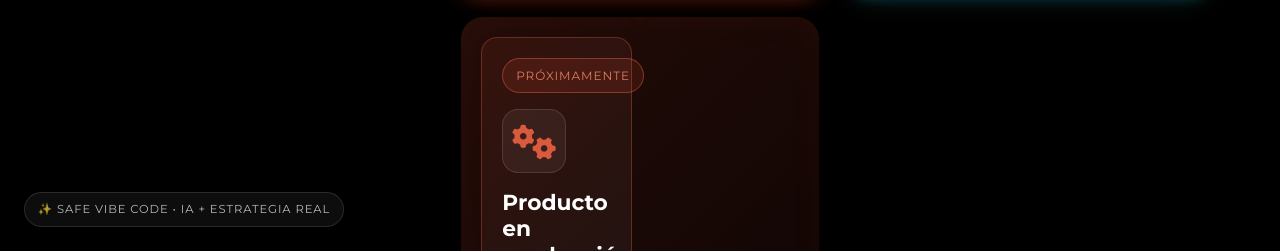
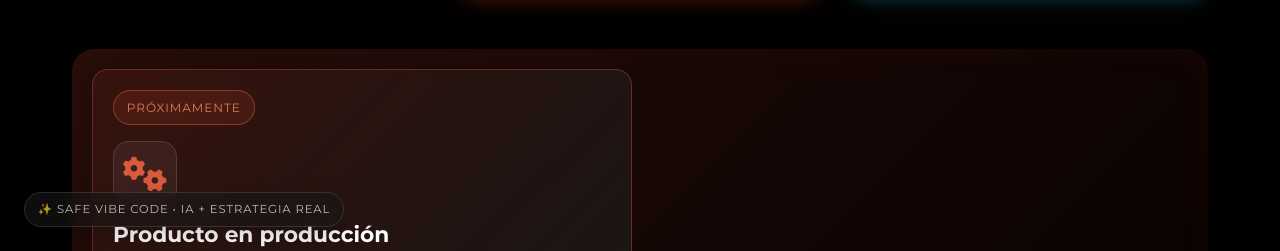
Before and after one commit to SALAZAR-Innovation/SALAZAR-Innovation.github.io, a plain HTML site: page index.html in a window 1280 px wide. Both pictures are taken after a click on the button "VER UNLIMITED". Shown: the part 3974-4225 px from the top of the page. Drawn offline with Linux system fonts and the light colour scheme.

Commit message:
Mejora de logica para interfaz movil y tradicional

```diff
--- a/assets/css/styles.css
+++ b/assets/css/styles.css
@@ -1232,6 +1232,7 @@
         .unlimited-details {
             position: relative;
             display: grid;
+            grid-column: 1 / -1;
             width: 100%;
             margin-top: 0;
             opacity: 0;
--- a/assets/js/main.js
+++ b/assets/js/main.js
@@ -123,6 +123,38 @@
         const unlimitedDetails = document.getElementById('unlimited-details');
         const unlimitedMore = unlimitedTrigger ? unlimitedTrigger.querySelector('.rama-more') : null;
         const unlimitedCtaButton = document.querySelector('.btn-unlimited-cta');
+        const ramasContainer = document.querySelector('.ramas-container');
+        const unlimitedItem = unlimitedTrigger ? unlimitedTrigger.closest('.rama-item') : null;
+        const servicesItem = servicesTrigger ? servicesTrigger.closest('.rama-item') : null;
+
+        function syncProductDetailsPlacement() {
+            if (!ramasContainer || !servicesDetails || !unlimitedDetails) return;
+
+            const isMobile = window.innerWidth <= 640;
+
+            if (isMobile) {
+                if (unlimitedItem && unlimitedDetails.parentElement !== unlimitedItem) {
+                    unlimitedItem.appendChild(unlimitedDetails);
+                }
+
+                if (servicesItem && servicesDetails.parentElement !== servicesItem) {
+                    servicesItem.appendChild(servicesDetails);
+                }
+
+                return;
+            }
+
+            if (unlimitedDetails.parentElement !== ramasContainer) {
+                ramasContainer.appendChild(unlimitedDetails);
+            }
+
+            if (servicesDetails.parentElement !== ramasContainer) {
+                ramasContainer.appendChild(servicesDetails);
+            }
+        }
+
+        syncProductDetailsPlacement();
+        window.addEventListener('resize', syncProductDetailsPlacement);
 
         function setDetailsState(trigger, details, more, isOpen) {
             if (!trigger || !details) return;
```
